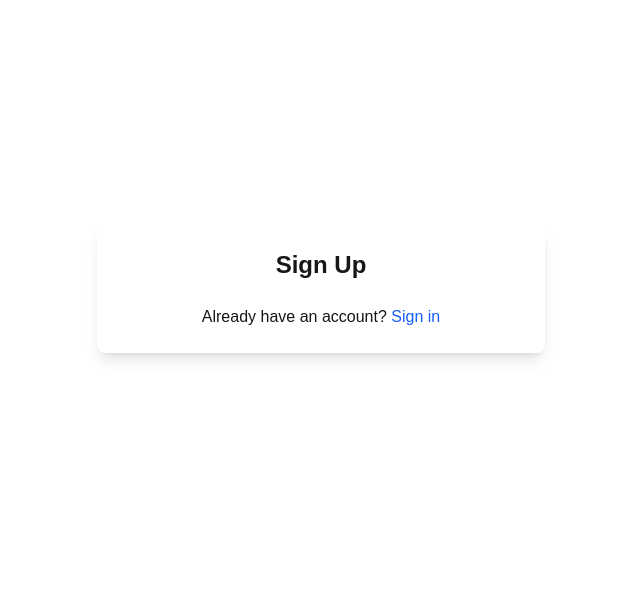
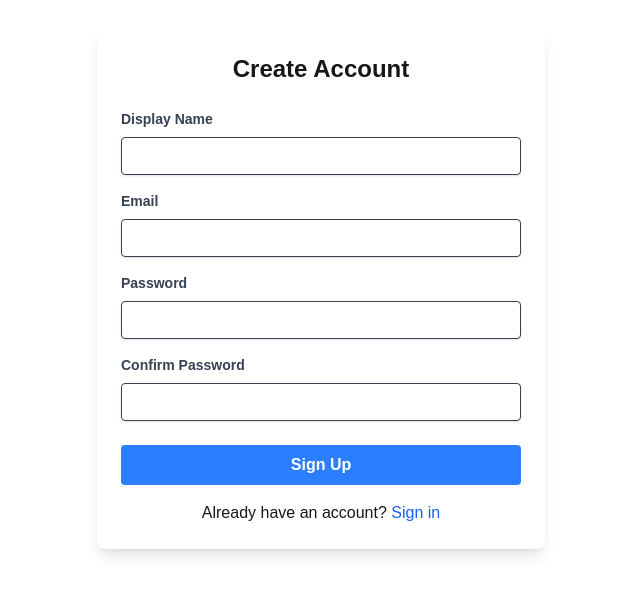
Before and after one commit to Gilad-Weinberger/the_notebook, a Next.js app: page /auth/signup in a window 1280 px wide. Shown: the part 111-706 px from the top of the page, without its empty margins (319-959 px from the left). Built offline with nearby package versions, Linux system fonts and the light colour scheme; no server answers.

Commit message:
Enhance SignIn and SignUp pages with form validation and error handling; add Firebase Authentication examples in notebooks

```diff
--- a/app/auth/signin/page.jsx
+++ b/app/auth/signin/page.jsx
@@ -1,15 +1,82 @@
 "use client";
 
-import React from "react";
+import React, { useState } from "react";
 import Link from "next/link";
+import { useRouter } from "next/navigation";
+import { useAuth } from "@/context/AuthContext";
 
 export default function SignInPage() {
+  const [email, setEmail] = useState("");
+  const [password, setPassword] = useState("");
+  const [error, setError] = useState("");
+  const [loading, setLoading] = useState(false);
+  const { login } = useAuth();
+  const router = useRouter();
+
+  const handleSubmit = async (e) => {
+    e.preventDefault();
+    setError("");
+    setLoading(true);
+
+    try {
+      await login(email, password);
+      router.push("/notes"); // Redirect to notes page after successful login
+    } catch (error) {
+      setError(error.message);
+    } finally {
+      setLoading(false);
+    }
+  };
+
   return (
     <div className="min-h-screen flex items-center justify-center">
       <div className="max-w-md w-full p-6 bg-white rounded-lg shadow-lg">
         <h1 className="text-2xl font-bold mb-6 text-center">Sign In</h1>
 
-        {/* Sign In form would go here */}
+        {error && (
+          <div className="mb-4 p-3 bg-red-100 border border-red-400 text-red-700 rounded">
+            {error}
+          </div>
+        )}
+
+        <form onSubmit={handleSubmit}>
+          <div className="mb-4">
+            <label className="block text-gray-700 text-sm font-bold mb-2" htmlFor="email">
+              Email
+            </label>
+            <input
+              type="email"
+              id="email"
+              className="shadow appearance-none border rounded w-full py-2 px-3 text-gray-700 leading-tight focus:outline-none focus:shadow-outline"
+              value={email}
+              onChange={(e) => setEmail(e.target.value)}
+              required
+            />
+          </div>
+
+          <div className="mb-6">
+            <label className="block text-gray-700 text-sm font-bold mb-2" htmlFor="password">
+              Password
+            </label>
+            <input
+              type="password"
+              id="password"
+              className="shadow appearance-none border rounded w-full py-2 px-3 text-gray-700 leading-tight focus:outline-none focus:shadow-outline"
+              value={password}
+              onChange={(e) => setPassword(e.target.value)}
+              required
+            />
+          </div>
+
+          <button
+            type="submit"
+            disabled={loading}
+            className="w-full bg-blue-500 hover:bg-blue-700 text-white font-bold py-2 px-4 rounded focus:outline-none focus:shadow-outline disabled:opacity-50"
+          >
+            {loading ? "Signing in..." : "Sign In"}
+          </button>
+        </form>
+
         <div className="mt-4 text-center">
           <p>
             Don't have an account?{" "}
--- a/app/auth/signup/page.jsx
+++ b/app/auth/signup/page.jsx
@@ -1,15 +1,123 @@
 "use client";
 
-import React from "react";
+import React, { useState } from "react";
 import Link from "next/link";
+import { useRouter } from "next/navigation";
+import { useAuth } from "@/context/AuthContext";
 
-export default function SignupPage() {
+export default function SignUpPage() {
+  const [email, setEmail] = useState("");
+  const [password, setPassword] = useState("");
+  const [confirmPassword, setConfirmPassword] = useState("");
+  const [displayName, setDisplayName] = useState("");
+  const [error, setError] = useState("");
+  const [loading, setLoading] = useState(false);
+  const { signup } = useAuth();
+  const router = useRouter();
+
+  const handleSubmit = async (e) => {
+    e.preventDefault();
+    setError("");
+
+    if (password !== confirmPassword) {
+      return setError("Passwords do not match");
+    }
+
+    if (password.length < 6) {
+      return setError("Password must be at least 6 characters");
+    }
+
+    setLoading(true);
+
+    try {
+      await signup(email, password, displayName);
+      router.push("/notes"); // Redirect to notes page after successful signup
+    } catch (error) {
+      setError(error.message);
+    } finally {
+      setLoading(false);
+    }
+  };
+
   return (
     <div className="min-h-screen flex items-center justify-center">
       <div className="max-w-md w-full p-6 bg-white rounded-lg shadow-lg">
-        <h1 className="text-2xl font-bold mb-6 text-center">Sign Up</h1>
+        <h1 className="text-2xl font-bold mb-6 text-center">Create Account</h1>
 
-        {/* Signup form would go here */}
+        {error && (
+          <div className="mb-4 p-3 bg-red-100 border border-red-400 text-red-700 rounded">
+            {error}
+          </div>
+        )}
+
+        <form onSubmit={handleSubmit}>
+          <div className="mb-4">
+            <label className="block text-gray-700 text-sm font-bold mb-2" htmlFor="displayName">
+              Display Name
+            </label>
+            <input
+              type="text"
+              id="displayName"
+              className="shadow appearance-none border rounded w-full py-2 px-3 text-gray-700 leading-tight focus:outline-none focus:shadow-outline"
+              value={displayName}
+              onChange={(e) => setDisplayName(e.target.value)}
+              required
+            />
+          </div>
+
+          <div className="mb-4">
+            <label className="block text-gray-700 text-sm font-bold mb-2" htmlFor="email">
+              Email
+            </label>
+            <input
+              type="email"
+              id="email"
+              className="shadow appearance-none border rounded w-full py-2 px-3 text-gray-700 leading-tight focus:outline-none focus:shadow-outline"
+              value={email}
+              onChange={(e) => setEmail(e.target.value)}
+              required
+            />
+          </div>
+
+          <div className="mb-4">
+            <label className="block text-gray-700 text-sm font-bold mb-2" htmlFor="password">
+              Password
+            </label>
+            <input
+              type="password"
+              id="password"
+              className="shadow appearance-none border rounded w-full py-2 px-3 text-gray-700 leading-tight focus:outline-none focus:shadow-outline"
+              value={password}
+              onChange={(e) => setPassword(e.target.value)}
+              required
+              minLength={6}
+            />
+          </div>
+
+          <div className="mb-6">
+            <label className="block text-gray-700 text-sm font-bold mb-2" htmlFor="confirmPassword">
+              Confirm Password
+            </label>
+            <input
+              type="password"
+              id="confirmPassword"
+              className="shadow appearance-none border rounded w-full py-2 px-3 text-gray-700 leading-tight focus:outline-none focus:shadow-outline"
+              value={confirmPassword}
+              onChange={(e) => setConfirmPassword(e.target.value)}
+              required
+              minLength={6}
+            />
+          </div>
+
+          <button
+            type="submit"
+            disabled={loading}
+            className="w-full bg-blue-500 hover:bg-blue-700 text-white font-bold py-2 px-4 rounded focus:outline-none focus:shadow-outline disabled:opacity-50"
+          >
+            {loading ? "Creating Account..." : "Sign Up"}
+          </button>
+        </form>
+
         <div className="mt-4 text-center">
           <p>
             Already have an account?{" "}
```
